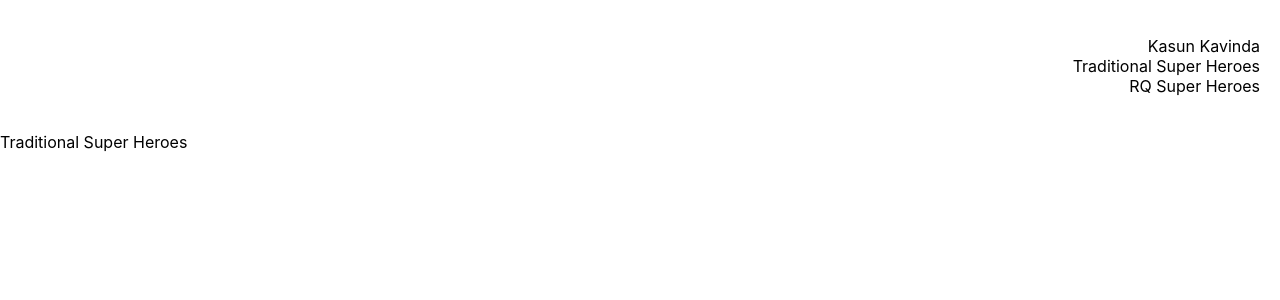
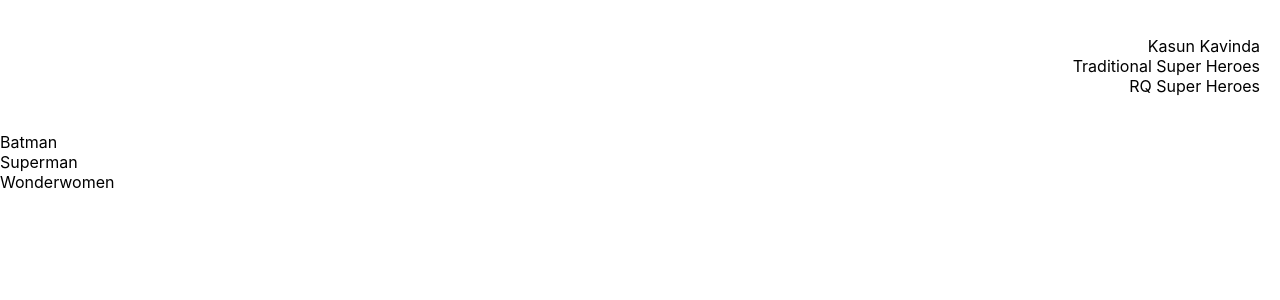
Before and after one commit to kasunkavinda/ReactQueriesApp, a Next.js app: page /traditional in a window 1280 px wide. Shown: the top 300 px of the page. Built offline with nearby package versions, Linux system fonts and the light colour scheme; data requests are answered from the project's data file.

Commit message:
basic use query fetching

```diff
--- a/package.json
+++ b/package.json
@@ -9,10 +9,12 @@
     "serve-json": "json-server --watch db.json --port 4000"
   },
   "dependencies": {
+    "axios": "^0.24.0",
     "json-server": "^0.17.0",
     "next": "12.0.7",
     "react": "17.0.2",
-    "react-dom": "17.0.2"
+    "react-dom": "17.0.2",
+    "react-query": "^3.34.5"
   },
   "devDependencies": {
     "eslint": "8.5.0",
--- a/pages/_app.js
+++ b/pages/_app.js
@@ -1,11 +1,16 @@
 import Layout from "../components/layout/Layout";
+import { QueryClientProvider, QueryClient } from "react-query";
 import "../styles/globals.css";
+
+const queryClient = new QueryClient();
 
 function MyApp({ Component, pageProps }) {
   return (
-    <Layout>
-      <Component {...pageProps} />
-    </Layout>
+    <QueryClientProvider client={queryClient}>
+      <Layout>
+        <Component {...pageProps} />
+      </Layout>
+    </QueryClientProvider>
   );
 }
 
--- a/pages/traditional.js
+++ b/pages/traditional.js
@@ -1,7 +1,35 @@
-import React from "react";
+import React, { useState, useEffect } from "react";
+import axios from "axios";
 
 const Traditional = () => {
-  return <div>Traditional Super Heroes</div>;
+  const [currentValue, setCurrentValue] = useState([{}]);
+  const [isLoading, setIsLoading] = useState(true);
+  useEffect(() => {
+    axios
+      .get("http://localhost:4000/superheroes")
+      .then(function (response) {
+        // handle success
+        // const names = response.data.name;
+        setCurrentValue(response.data); // setCurrentState(response.data[0].name);
+        setIsLoading(false);
+      })
+      .catch(function (error) {
+        // handle error
+        console.log(error);
+      })
+      .then(function () {
+        // always executed
+      });
+  }, []);
+
+  return (
+    <div>
+      {isLoading && <div>Loading....</div>}
+      {currentValue.map((user) => {
+        return <div key={user.id}>{user.name}</div>;
+      })}
+    </div>
+  );
 };
 
 export default Traditional;
```
Also changed, not shown: pages/rq.js (+17 -1 lines), 1 other file (tests, documents, lock files or other folders).
